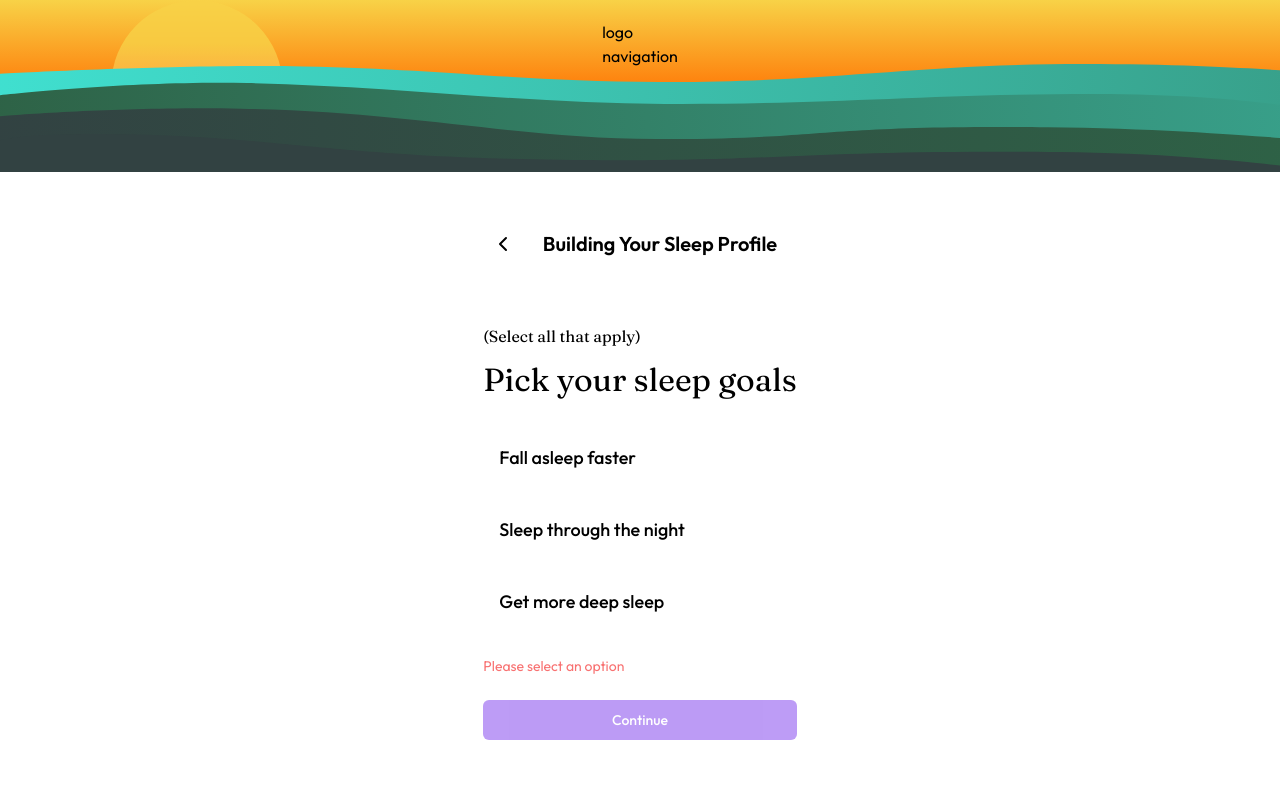
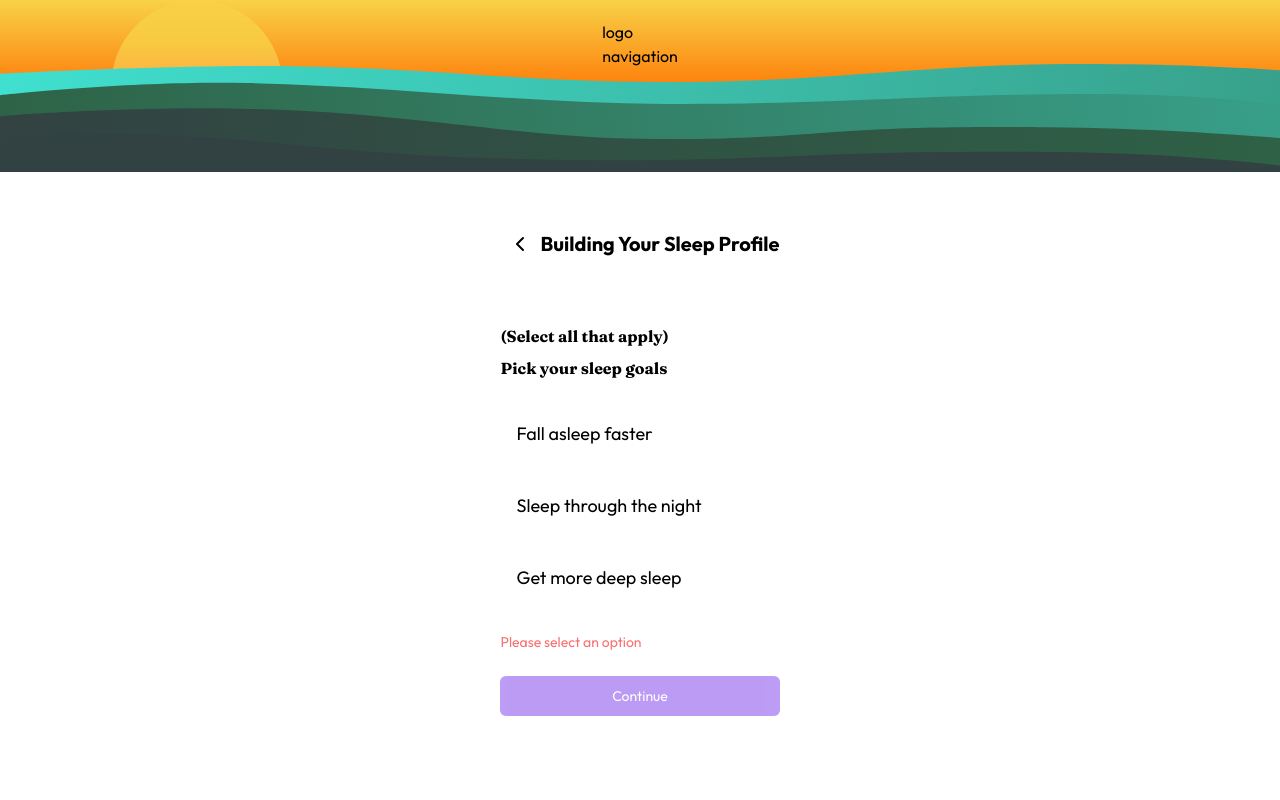
Before and after one commit to Equilibria-Labs/equilibria-labs-api, a Next.js app in the folder apps/web/: page / in a window 1280 px wide. Both pictures are taken after a click on the button "Continue". Shown: the top 800 px of the page. Built offline with nearby package versions, Linux system fonts and the light colour scheme.

Commit message:
typography

```diff
--- a/apps/web/app/layout.tsx
+++ b/apps/web/app/layout.tsx
@@ -19,14 +19,14 @@ export const metadata = {
 const fraunces = Fraunces({
   display: 'swap',
   subsets: ['latin'],
-  weight: ['400', '500', '600', '700'],
+  weight: ['700'],
 });
 
 // eslint-disable-next-line @typescript-eslint/no-unused-vars
 const outfit = Outfit({
   display: 'swap',
   subsets: ['latin'],
-  weight: ['400', '500', '600', '700'],
+  weight: ['400', '700'],
 });
 
 export default function RootLayout({
--- a/apps/web/components/common/Typography.tsx
+++ b/apps/web/components/common/Typography.tsx
@@ -14,15 +14,13 @@ export const HeadingLarge: React.FC<TypographyProps> = ({
   children,
   className = '',
 }) => (
-  <h2 className={`font-heading text-heading-xl ${className}`}>{children}</h2>
+  <h2 className={`font-heading text-heading-lg ${className}`}>{children}</h2>
 );
 
 export const Heading: React.FC<TypographyProps> = ({
   children,
   className = '',
-}) => (
-  <h3 className={`font-heading text-heading-lg ${className}`}>{children}</h3>
-);
+}) => <h3 className={`font-heading text-heading ${className}`}>{children}</h3>;
 
 export const HeadingSmall: React.FC<TypographyProps> = ({
   children,
--- a/apps/web/tailwind.config.ts
+++ b/apps/web/tailwind.config.ts
@@ -66,10 +66,18 @@ module.exports = {
         input: ['Outfit', 'sans-serif'],
       },
       fontSize: {
+        title: '48px',
         'heading-lg': '32px',
         'heading-md': '24px',
         'body-lg': '18px',
         'body-md': '14px',
+      },
+      lineHeight: {
+        title: '56px',
+        'heading-lg': '40px',
+        'heading-md': '32px',
+        'body-lg': '24px',
+        'body-md': '18px',
       },
       spacing: {
         '1': '4px',
```
